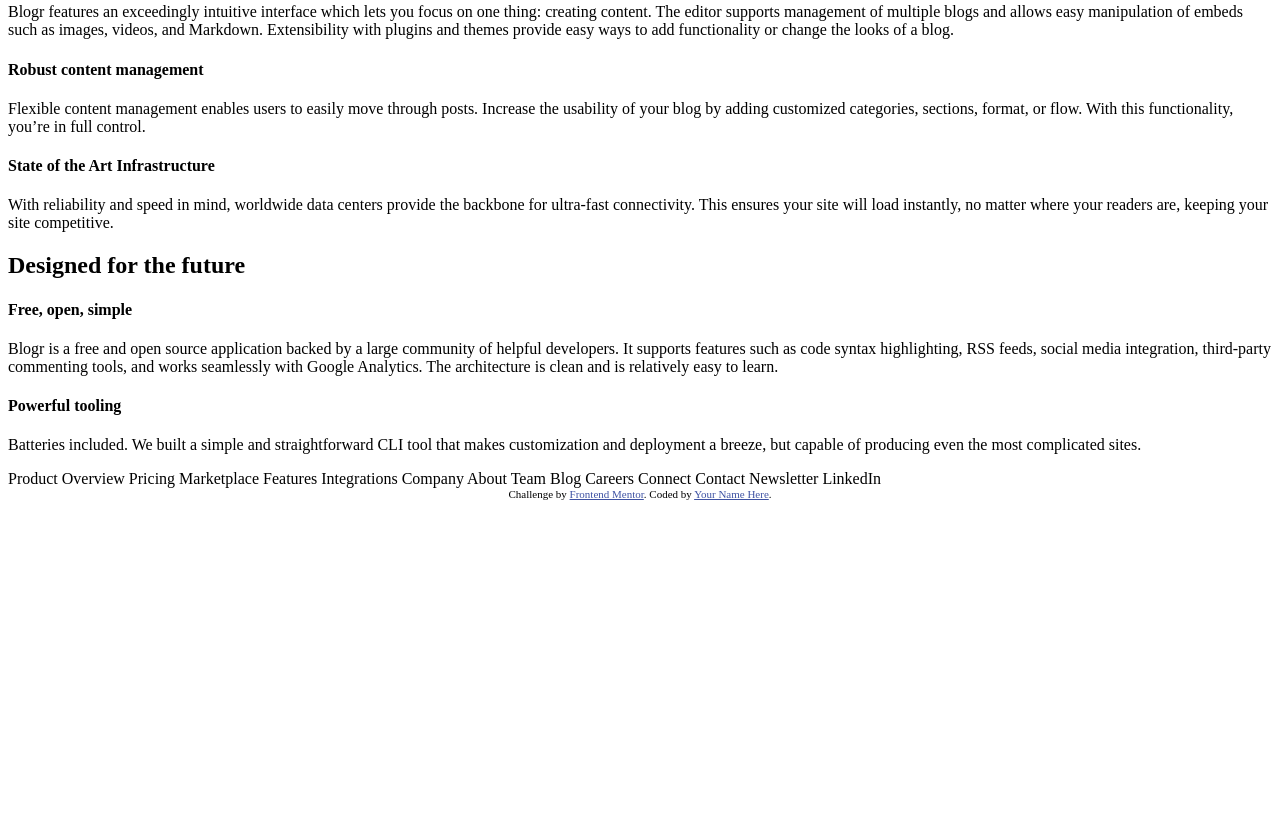
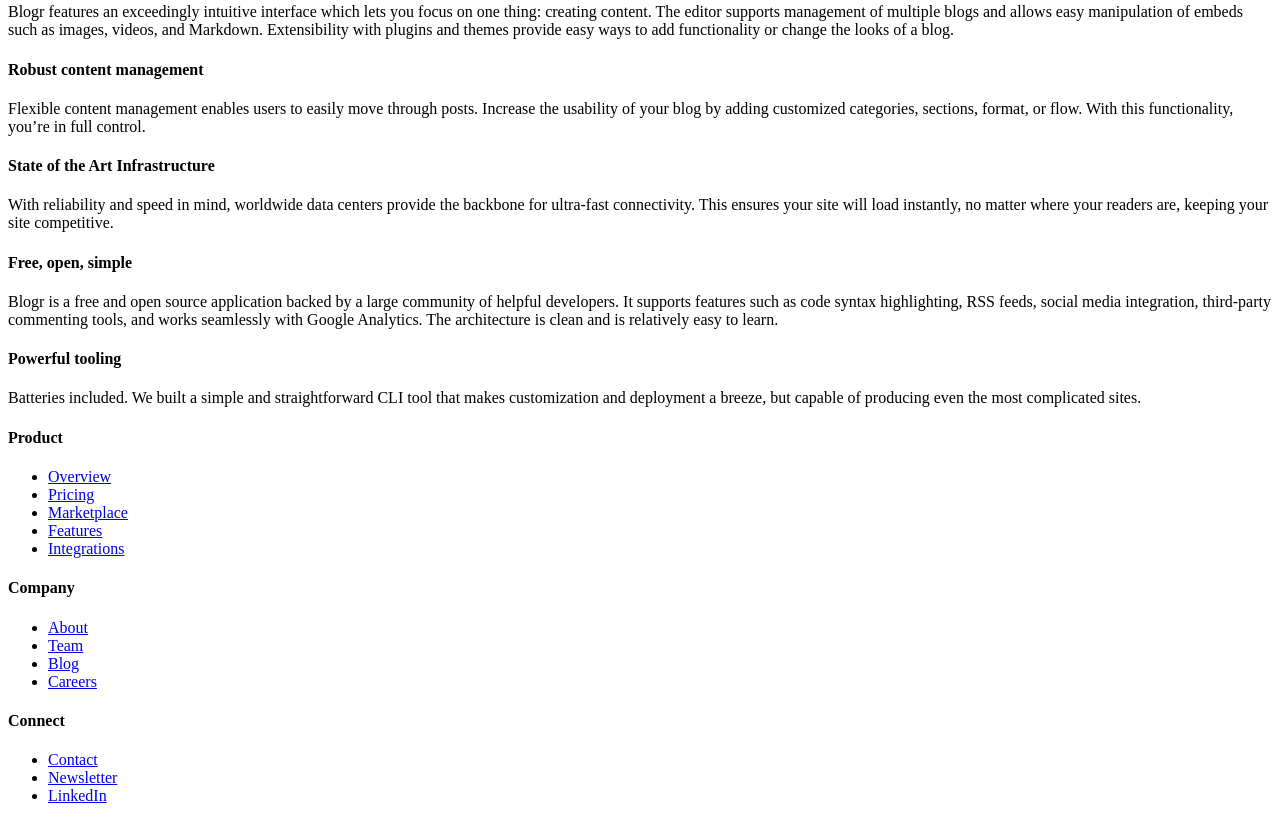
Before and after one commit to thediaf/blogr-landing-page, a plain HTML site: page index.html in a window 1280 px wide. Shown: the part 400-1221 px from the top of the page. Before the commit the page ends 908 px from the top, so only its background shows below. Drawn offline with Linux system fonts and the light colour scheme.

Commit message:
feat: footer structured

```diff
--- a/index.html
+++ b/index.html
@@ -107,9 +107,6 @@
 
 		</div>
 		<div class="text">
-			<h2 class="title">
-				Designed for the future
-			</h2>
 			<h4 class="sub-title">
 				Free, open, simple
 			</h4>
@@ -128,36 +125,65 @@
 		</div>
 	</section>
 
+	<footer>
+		<div class="footer-logo">
 
-
-
-
-
-
-  Product
-
-  Overview
-  Pricing
-  Marketplace
-  Features
-  Integrations
-
-  Company
-
-  About
-  Team
-  Blog
-  Careers
-
-  Connect
-
-  Contact
-  Newsletter
-  LinkedIn
-
-  <div class="attribution">
+		</div>
+		<div class="footer-links">
+			<h4> Product </h4>
+			<ul class="">
+				<li>
+					 <a href="#" class="dropdown-item"> Overview </a>
+				</li>
+				<li>
+					 <a href="#" class="dropdown-item"> Pricing </a>
+				</li>
+				<li>
+					 <a href="#" class="dropdown-item"> Marketplace </a>
+				</li>
+				<li>
+					 <a href="#" class="dropdown-item"> Features </a>
+				</li>
+				<li>
+					 <a href="#" class="dropdown-item"> Integrations </a>
+				</li>
+			</ul>
+		</div>
+		<div class="footer-links">
+			<h4> Company </h4>
+			<ul class="">
+				<li>
+					 <a href="#" class="dropdown-item"> About </a>
+				</li>
+				<li>
+					 <a href="#" class="dropdown-item"> Team </a>
+				</li>
+				<li>
+					 <a href="#" class="dropdown-item"> Blog </a>
+				</li>
+				<li>
+					 <a href="#" class="dropdown-item"> Careers </a>
+				</li>
+			</ul>
+		</div>
+		<div class="footer-links">
+			<h4> Connect </h4>
+			<ul class="">
+				<li>
+					 <a href="#" class="dropdown-item"> Contact </a>
+				</li>
+				<li>
+					 <a href="#" class="dropdown-item"> Newsletter </a>
+				</li>
+				<li>
+					 <a href="#" class="dropdown-item"> LinkedIn </a>
+				</li>
+			</ul>
+		</div>
+	</footer>
+  <!-- <div class="attribution">
     Challenge by <a href="https://www.frontendmentor.io?ref=challenge" target="_blank">Frontend Mentor</a>.
     Coded by <a href="#">Your Name Here</a>.
-  </div>
+  </div> -->
 </body>
 </html>
```
